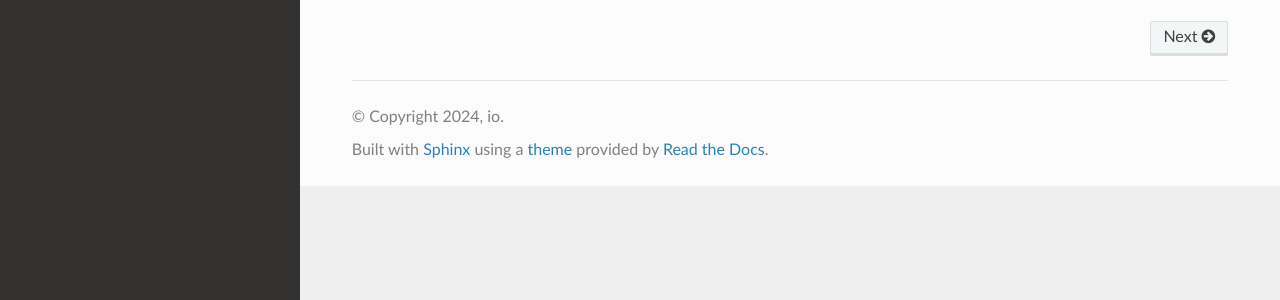
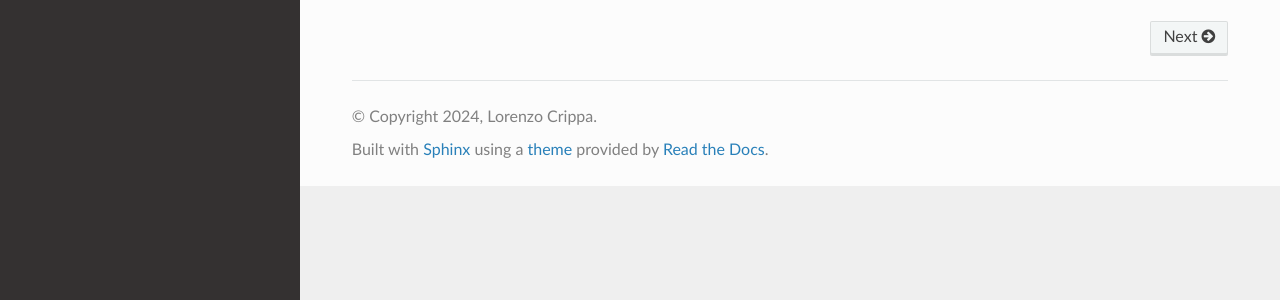
Before and after one commit to aamaricci/EDIpack2.0, a Sphinx documentation site: the page built from doc/index.rst, in a window 1280 px wide. Shown: the part 307-607 px from the top of the page. Built offline with Sphinx 7.4.7 and the Read the Docs theme 3.1.0, drawn with Linux system fonts in a browser that asks for light colours.

Commit message:
Fix docs author

```diff
--- a/doc/conf.py
+++ b/doc/conf.py
@@ -24,8 +24,8 @@ import sphinx_rtd_theme
 # -- Project information -----------------------------------------------------
 
 project = u'Edipy2 documentation'
-copyright = u'2024, io'
-author = u'io'
+copyright = u'2024, Lorenzo Crippa'
+author = u'Lorenzo Crippa'
 
 # The short X.Y version
 version = u''
```
